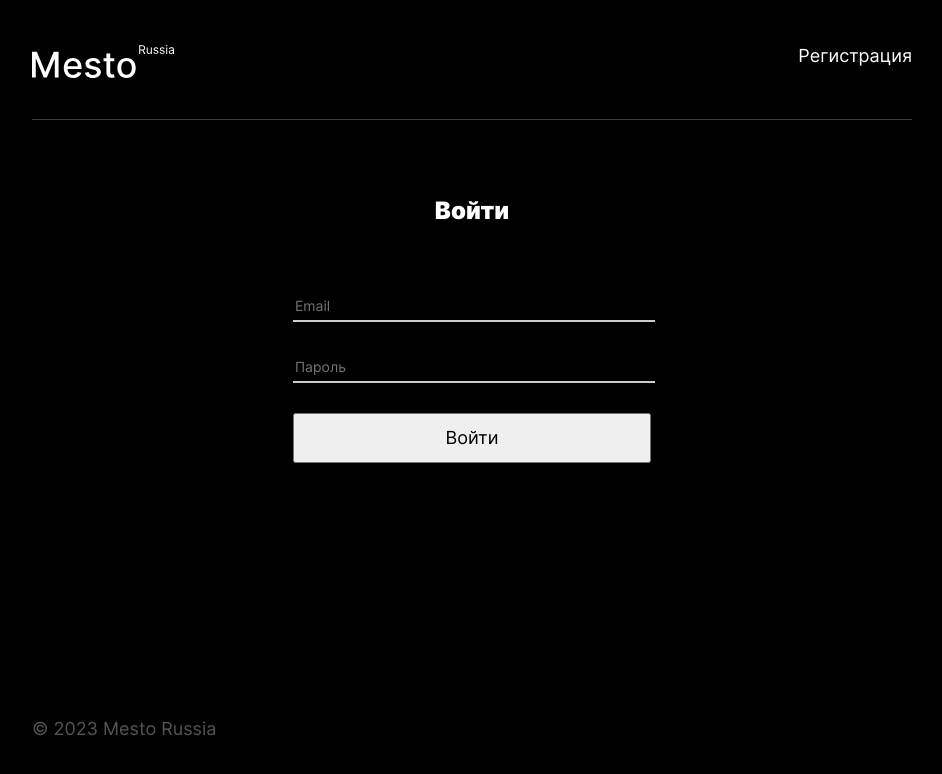
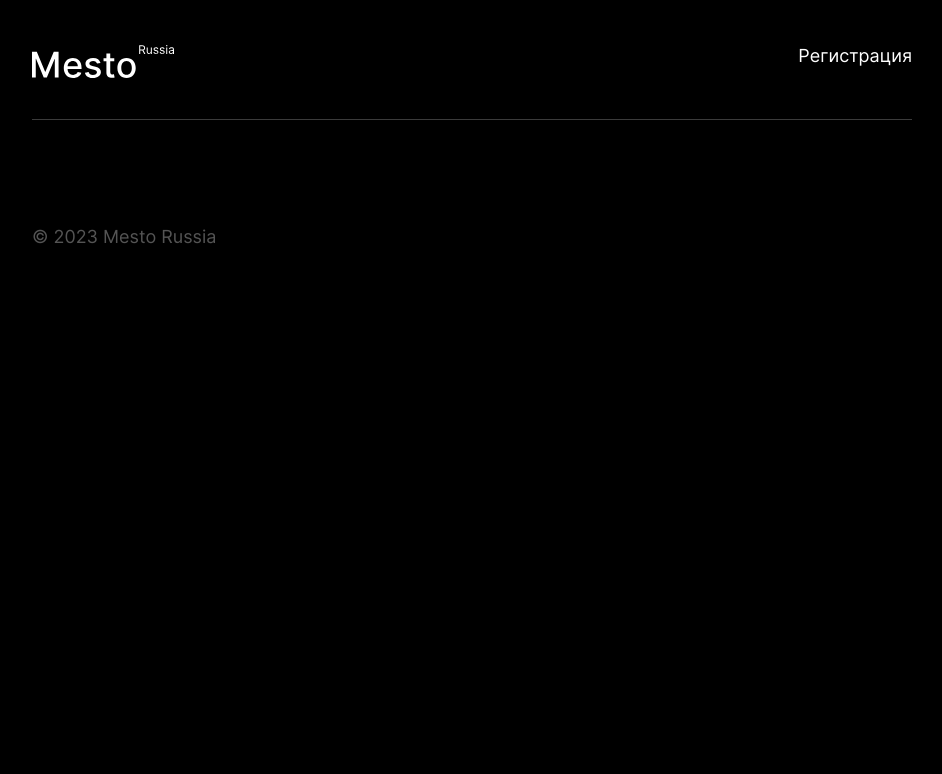
Before and after one commit to askorolkov/react-mesto-api-full-gha, a React (Create React App) app in the folder frontend/: page /sign-in in a window 1280 px wide. Shown: the top 774 px of the page, without its empty margins (168-1110 px from the left). Built offline with nearby package versions, Linux system fonts and the light colour scheme.

Commit message:
signin routes change

```diff
--- a/frontend/src/components/App.js
+++ b/frontend/src/components/App.js
@@ -199,7 +199,7 @@ function App() {
     .then((res)=> {
       setIsRegisterSuccess(true);
       openInfoPopup();
-      navigate('/sign-in');
+      navigate('/signin');
     })
     .catch((err) => {
       setIsRegisterSuccess(false);
@@ -225,7 +225,7 @@ function App() {
   function handleSignOut() {
     localStorage.removeItem('jwt');
     setLoggedIn(false);
-    navigate('/sign-in');
+    navigate('/signin');
   }
 
   return (
@@ -234,8 +234,8 @@ function App() {
     <div className="page__container">
       <Header email={userEmail} onClick={handleSignOut}/>
       <Routes>
-        <Route path='/sign-in' element={<Login onLogin={handleLogin}/>} />
-        <Route path='/sign-up' element={<Register onRegister={handleRegister} />} />
+        <Route path='/signin' element={<Login onLogin={handleLogin}/>} />
+        <Route path='/signup' element={<Register onRegister={handleRegister} />} />
         <Route path='/' element={<ProtectedRoute element={Main}
             onEditProfile={openProfilePopup}
             onAddPhoto={openPlacePopup}
```
